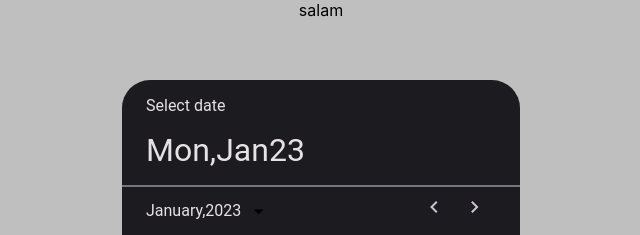
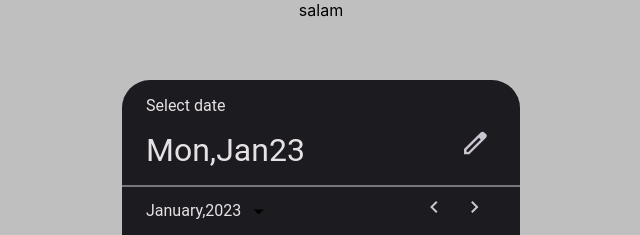
Before and after one commit to Ztanha/react-date-picker-material, a React (Create React App) app: page / in a window 1280 px wide. Shown: the top 235 px of the page, without its empty margins (319-959 px from the left). Built offline with nearby package versions, Linux system fonts and the light colour scheme.

Commit message:
Edit pencil icon paddings

```diff
--- a/src/components/datePicker/datePicker.scss
+++ b/src/components/datePicker/datePicker.scss
@@ -4,8 +4,11 @@
   //height: 280px;
   .header-date{
     padding:.5em 0;
+    align-self: center;
     svg{
-      padding-right: 1em;
+      padding-right: 8px;
+      width: 24px;
+
     }
   }
   .grid-order{
```
